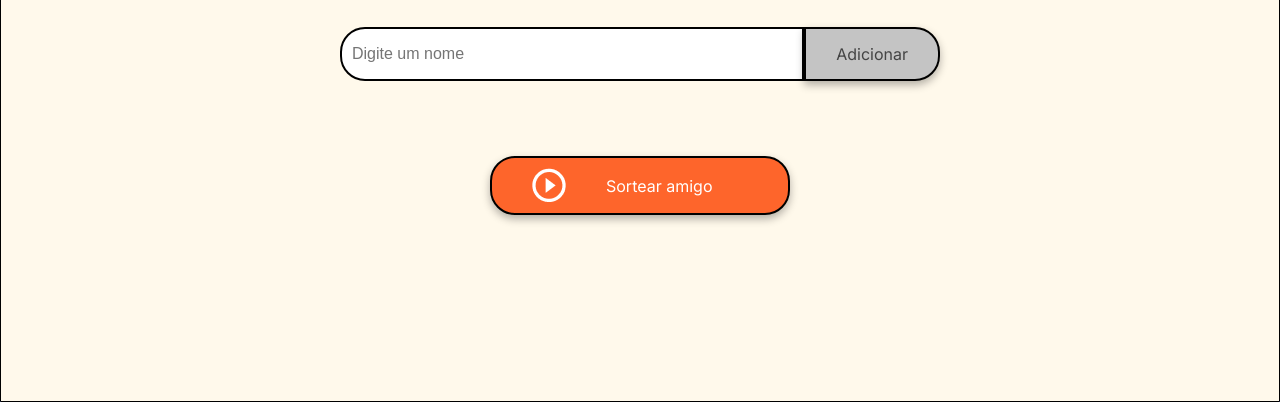
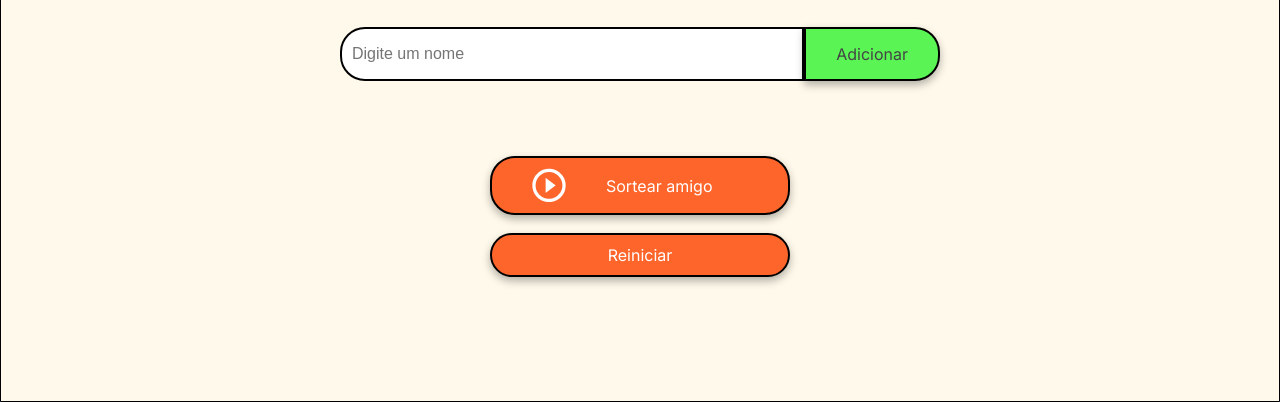
Before and after one commit to SrKoalo/challenge-one-amigo-secreto, a plain HTML site: page index.html in a window 1280 px wide. Shown: the part 398-800 px from the top of the page. Drawn offline with Linux system fonts and the light colour scheme.

Commit message:
remoção de console logs e adicão de botão e função reiniciar

```diff
--- a/app.js
+++ b/app.js
@@ -9,9 +9,7 @@ function adicionarAmigo() {
         alert('Preencha o nome antes de adicionar');
     } else {
         nomeAmigos.push(nomeInserido.value);
-        console.log(nomeInserido.value);
         nomeInserido.value = '';
-        console.log(nomeAmigos);
         atualizarLista();
     }
 }
@@ -31,7 +29,16 @@ function sortearAmigo() {
         alert('Preencha mais de um nome antes de sortear');
     } else {
         let nomeSorteado = parseInt(Math.random() * nomeAmigos.length)
-        console.log(nomeSorteado);
-        document.getElementById('listaAmigos').innerHTML = `<il>${nomeAmigos[nomeSorteado]}</il>`;
+        document.getElementById('listaAmigos').innerHTML = `<il>Seu amigo secreto é: ${nomeAmigos[nomeSorteado]}</il>`;
+        document.getElementById('btadd').setAttribute('disabled', true);
+        document.getElementById('btsor').setAttribute('disabled', true);
     }
 }
+
+function reiniciar() {
+    nomeAmigos = [];
+    let lista = document.getElementById('listaAmigos');
+    lista.innerHTML = '';
+    document.getElementById('btadd').removeAttribute('disabled');
+    document.getElementById('btsor').removeAttribute('disabled');
+}
--- a/index.html
+++ b/index.html
@@ -21,16 +21,22 @@
             <h2 class="section-title">Digite o nome dos seus amigos</h2>
             <div class="input-wrapper">
                 <input type="text" id="amigo" class="input-name" placeholder="Digite um nome">
-                <button class="button-add" onclick="adicionarAmigo()">Adicionar</button>
+                <button class="button-add" id="btadd" onclick="adicionarAmigo()">Adicionar</button>
             </div>
 
             <ul id="listaAmigos" class="name-list" aria-labelledby="listaAmigos" role="list"></ul>
             <ul id="resultado" class="result-list" aria-live="polite"></ul>
 
             <div class="button-container">
-                <button class="button-draw" onclick="sortearAmigo()" aria-label="Sortear amigo secreto">
+                <button class="button-draw" id="btsor" onclick="sortearAmigo()" aria-label="Sortear amigo secreto">
                     <img src="assets/play_circle_outline.png" alt="Ícone para sortear">
                     Sortear amigo
+                </button>
+            </div>
+            <br>
+            <div class="button-container">
+                <button class="button-reset" id="btres" onclick="reiniciar()" aria-label="Reiniciar amigo secreto">
+                    Reiniciar
                 </button>
             </div>
         </section>
--- a/style.css
+++ b/style.css
@@ -1,7 +1,7 @@
 :root {
     --color-primary: #4B69FD;
     --color-secondary: #FFF9EB;
-    --color-tertiary: #C4C4C4;
+    --color-tertiary: #5af555;
     --color-button: #fe652b;
     --color-button-hover: #e55720;
     --color-text: #444444;
@@ -122,7 +122,7 @@ button {
 }
 
 .button-add:hover {
-    background-color: #a1a1a1;
+    background-color: #3a7a38;
 }
 
 /* Listas */
@@ -160,3 +160,17 @@ ul {
 .button-draw:hover {
     background-color: var(--color-button-hover);
 }
+/* Botão de reiniciar */
+.button-reset {
+    display: center;
+    align-items: center;
+    width: 100%;
+    padding: 10px 40px;
+    color: var(--color-white);
+    background-color: var(--color-button);
+    font-size: 16px;
+}
+
+.button-reset:hover {
+    background-color: var(--color-button-hover);
+}
```
